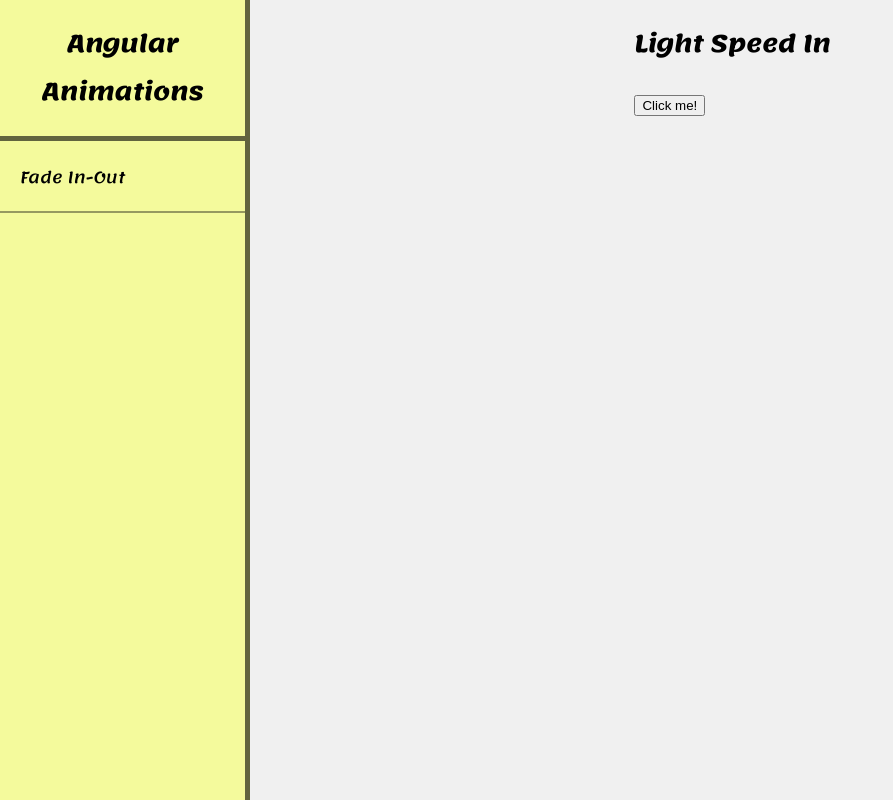
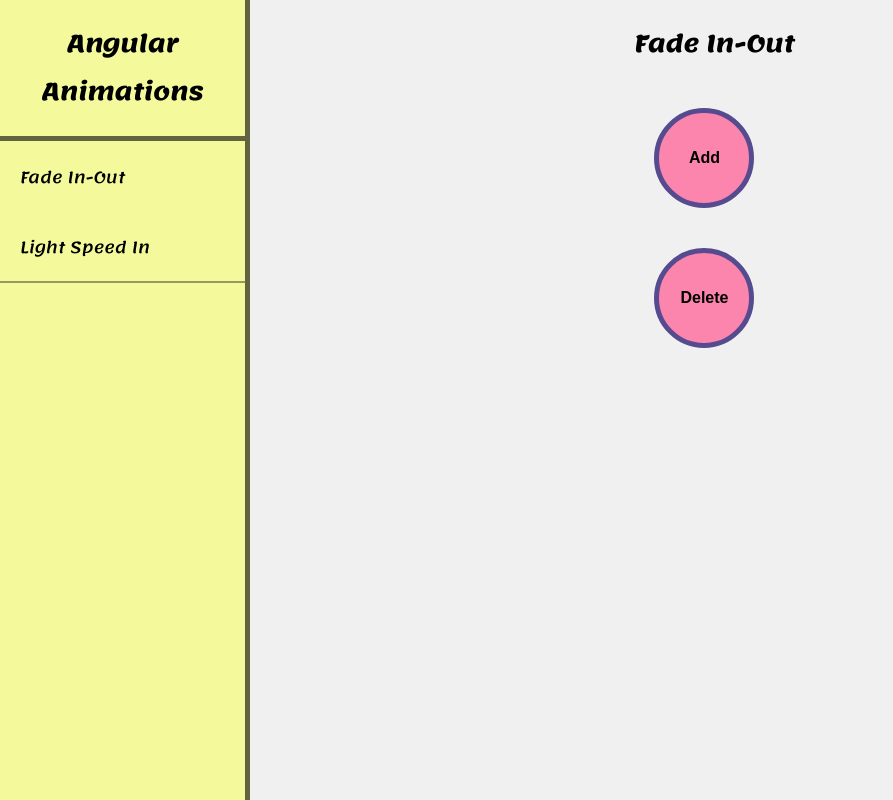
Before and after one commit to yousef12333/animations-page, an Angular app: page /fade-in-out in a window 1280 px wide. Shown: the whole page, without its empty margins (0-893 px from the left). Built offline with nearby package versions, Linux system fonts and the light colour scheme.

Commit message:
Added routing for first two animations

```diff
--- a/src/app/app.component.html
+++ b/src/app/app.component.html
@@ -4,12 +4,15 @@
   </header>
   <div class="sidelist__items">
     <div class="sidelist__item">
-      <a class="item__link">Fade In-Out</a>
+      <a class="item__link" [routerLink]="['/fade-in-out']">Fade In-Out</a>
+    </div>
+    <div class="sidelist__item">
+      <a class="item__link" [routerLink]="['/light-speed-in']"
+        >Light Speed In</a
+      >
     </div>
   </div>
 </aside>
 <div class="animation__example">
-  <!-- <app-fade-in-out></app-fade-in-out> -->
-
-  <app-light-speed-in></app-light-speed-in>
+  <router-outlet></router-outlet>
 </div>
--- a/src/app/app.component.scss
+++ b/src/app/app.component.scss
@@ -42,6 +42,8 @@
 
       .item__link {
         text-align: center;
+        text-decoration: none;
+        color: #000;
       }
     }
   }
@@ -54,3 +56,7 @@
   width: 300px;
   height: 300px;
 }
+
+.active {
+  background-color: map-get($colors, purple);
+}
--- a/src/app/app.module.ts
+++ b/src/app/app.module.ts
@@ -13,10 +13,10 @@
     BrowserModule,
     BrowserAnimationsModule,
     RouterModule.forRoot([
-      { path: "", redirectTo: "/fade-in-out", pathMatch: "full" },
       { path: "fade-in-out", component: FadeInOutComponent },
+      { path: "", redirectTo: "fade-in-out", pathMatch: "full" },
       { path: "light-speed-in", component: LightSpeedInComponent },
-      { path: "**", redirectTo: "/fade-in-out" }
+      { path: "**", redirectTo: "fade-in-out" }
     ])
   ],
   providers: [],
```
